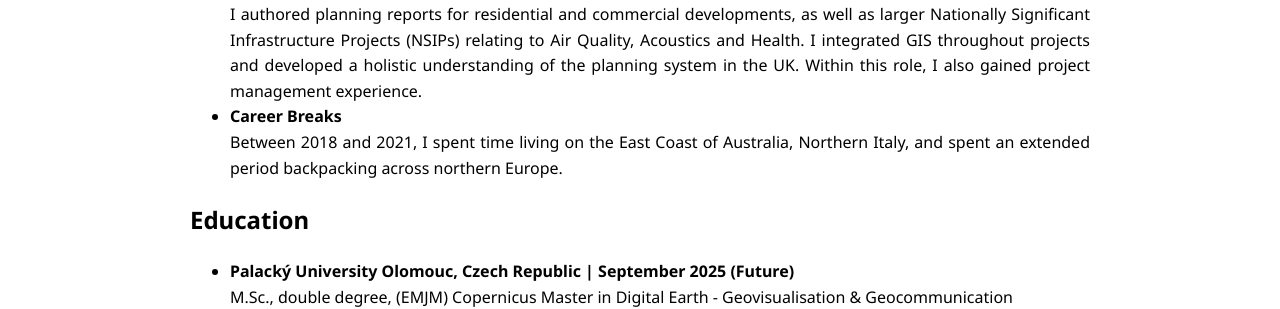
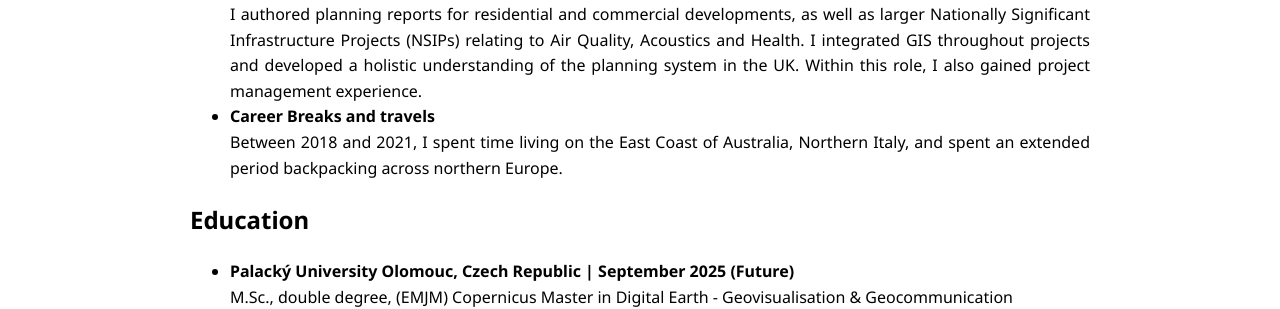
Before and after one commit to maria-anna-gis/maria-anna-gis.github.io, a Jekyll site: the page built from index.md, in a window 1280 px wide. Shown: the part 871-1180 px from the top of the page. Built offline with Jekyll 4.4.1, drawn with Linux system fonts in a browser that asks for light colours.

Commit message:
Update index.md

```diff
--- a/index.md
+++ b/index.md
@@ -40,7 +40,7 @@
 
 * <strong>Environmental Consultant, Savills, UK | September 2022 - September 2024 </strong>
 <br>I authored planning reports for residential and commercial developments, as well as larger Nationally Significant Infrastructure Projects (NSIPs) relating to Air Quality, Acoustics and Health. I integrated GIS throughout projects and developed a holistic understanding of the planning system in the UK. Within this role, I also gained project management experience.
-* <strong>Career Breaks </strong>
+* <strong>Career Breaks and travels</strong>
 <br> Between 2018 and 2021, I spent time living on the East Coast of Australia, Northern Italy, and spent an extended period backpacking across northern Europe.
 
 <h2>Education</h2>
```
